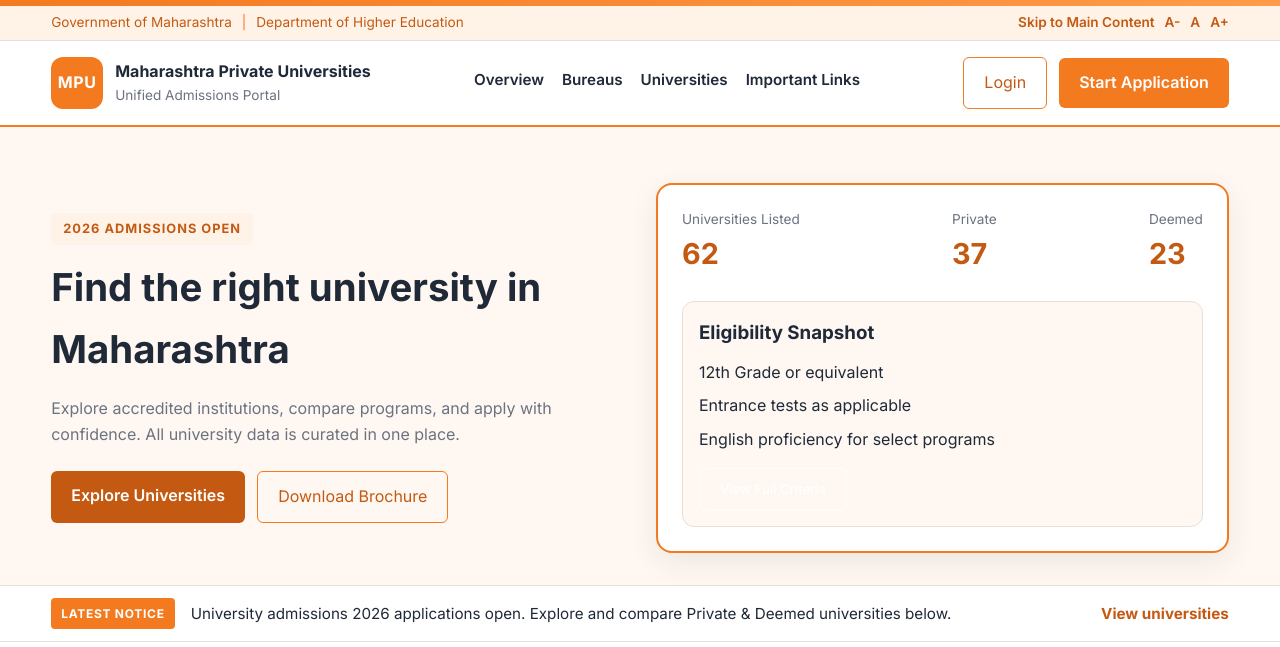
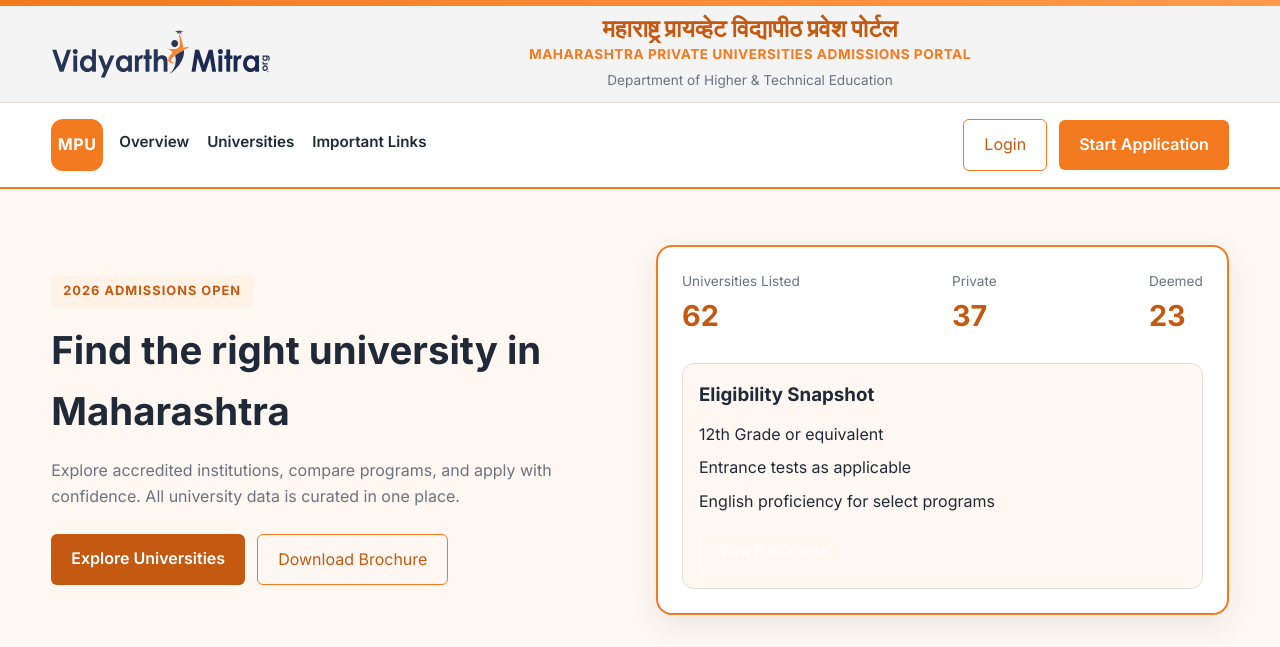
Before and after one commit to vm2026subscription-sketch/vm_private_universities, a Flask app: page / in a window 1280 px wide. Shown: the top 647 px of the page. Run offline with Flask 3, Linux system fonts and the light colour scheme.

Commit message:
add VM logo and navbar changed, removed bureaus page

```diff
--- a/app.py
+++ b/app.py
@@ -105,6 +105,37 @@ if GEMINI_API_KEY:
     gemini_model = genai.GenerativeModel(_pick_gemini_model())
 else:
     gemini_model = None
+
+
+def _local_chat_reply(message, language="en"):
+    text = (message or "").lower()
+    private_unis = [u for u in UNIVERSITIES if u.get("type") == "Private"]
+    deemed_unis = [u for u in UNIVERSITIES if u.get("type") == "Deemed"]
+    private_count = len(private_unis)
+    deemed_count = len(deemed_unis)
+
+    if any(word in text for word in ["count", "how many", "number", "किती", "संख्या"]):
+        if language == "mr":
+            return f"सध्या पोर्टलमध्ये {private_count} खाजगी आणि {deemed_count} मानित विद्यापीठांची नोंद आहे."
+        return f"The portal currently lists {private_count} private universities and {deemed_count} deemed universities."
+
+    if any(word in text for word in ["private", "खाजगी", "list", "names", "विद्यापीठ"]):
+        top_private = [u.get("name") for u in private_unis[:5] if u.get("name")]
+        if top_private:
+            if language == "mr":
+                return "उदाहरणार्थ काही खाजगी विद्यापीठे: " + ", ".join(top_private) + ". अधिक माहिती साठी Explore विभाग पहा."
+            return "Some private universities include: " + ", ".join(top_private) + ". You can view more in the Explore section."
+
+    if any(word in text for word in ["deemed", "मानित"]):
+        top_deemed = [u.get("name") for u in deemed_unis[:5] if u.get("name")]
+        if top_deemed:
+            if language == "mr":
+                return "काही मानित विद्यापीठे: " + ", ".join(top_deemed) + "."
+            return "Some deemed universities are: " + ", ".join(top_deemed) + "."
+
+    if language == "mr":
+        return "मी मदत करू शकतो: विद्यापीठांची यादी, प्रवेश माहिती, पात्रता आणि अधिकृत वेबसाइट दुवे. कृपया तुमचा प्रश्न थोडा अधिक स्पष्ट लिहा."
+    return "I can help with university lists, admissions info, eligibility, and official website links. Please share your question with a bit more detail."
 
 
 
@@ -253,15 +284,15 @@ def explore():
 
 @app.route("/chat", methods=["POST"])
 def chat():
-    if not gemini_model:
-        return jsonify({"error": "GEMINI_API_KEY is not configured."}), 500
-
     payload = request.get_json(silent=True) or {}
     message = (payload.get("message") or "").strip()
     language = payload.get("language", "en")  # Get language preference
 
     if not message:
         return jsonify({"error": "Message is required."}), 400
+
+    if not gemini_model:
+        return jsonify({"reply": _local_chat_reply(message, language), "source": "local"})
 
     # Build university context for Gemini
     private_unis = [u for u in UNIVERSITIES if u['type'] == 'Private']
@@ -294,14 +325,22 @@ def chat():
         )
 
     try:
-        response = gemini_model.generate_content(prompt)
+        response = gemini_model.generate_content(
+            prompt,
+            request_options={"timeout": 20},
+        )
         reply = (response.text or "").strip()
-        fallback = "क्षमस्व, मी प्रतिसाद तयार करू शकलो नाही." if language == "mr" else "Sorry, I couldn't generate a response."
-        return jsonify({"reply": reply or fallback})
+        if not reply:
+            reply = _local_chat_reply(message, language)
+            return jsonify({"reply": reply, "source": "local"})
+        return jsonify({"reply": reply, "source": "gemini"})
     except Exception as exc:
         app.logger.exception("Gemini API error")
-        error_msg = "प्रतिसाद तयार करण्यात अयशस्वी." if language == "mr" else "Failed to generate response."
-        return jsonify({"error": error_msg, "details": str(exc)}), 500
+        return jsonify({
+            "reply": _local_chat_reply(message, language),
+            "source": "local",
+            "note": "Fallback response used due to model error."
+        })
 
 
 @app.route("/download-brochure")
--- a/static/css/style.css
+++ b/static/css/style.css
@@ -44,43 +44,61 @@ body {
     background: linear-gradient(90deg, var(--primary), var(--accent));
 }
 
-.topbar__ribbon {
-    background: #fff3e8;
+.topbar__portal {
+    background: #f4f4f4;
     border-bottom: 1px solid var(--border);
-    font-size: 0.85rem;
 }
 
-.topbar__ribbon-inner {
+.topbar__portal-inner {
+    display: grid;
+    grid-template-columns: auto 1fr auto;
+    align-items: center;
+    gap: 24px;
+    padding: 10px 0;
+}
+
+.portal__left {
     display: flex;
     align-items: center;
-    justify-content: space-between;
-    padding: 6px 0;
-    gap: 12px;
-    flex-wrap: wrap;
 }
 
-.ribbon__left,
-.ribbon__right {
-    display: flex;
-    align-items: center;
-    gap: 10px;
-    color: var(--primary-dark);
+.portal__logo {
+    width: 220px;
+    max-width: 100%;
+    height: auto;
 }
 
-.divider {
-    color: var(--primary);
+.portal__center {
+    text-align: center;
+    color: var(--text);
 }
 
-.ribbon-link {
+.portal__title-mr {
     color: var(--primary-dark);
-    text-decoration: none;
-    font-weight: 600;
+    font-size: 1.5rem;
+    font-weight: 800;
+    line-height: 1.1;
 }
+
+.portal__title-en {
+    color: var(--primary);
+    font-size: 0.85rem;
+    font-weight: 700;
+    letter-spacing: 0.04em;
+    margin-top: 2px;
+}
+
+.portal__dept {
+    font-size: 0.85rem;
+    color: var(--muted);
+    margin-top: 4px;
+}
+
 
 .topbar__inner {
     display: flex;
     align-items: center;
-    justify-content: space-between;
+    justify-content: flex-start;
     padding: 16px 0;
     gap: 16px;
 }
@@ -116,6 +134,7 @@ body {
     display: flex;
     gap: 18px;
     flex-wrap: wrap;
+    margin-right: auto;
 }
 
 .nav a {
@@ -697,6 +716,26 @@ body {
 }
 
 @media (max-width: 768px) {
+    .topbar__portal-inner {
+        grid-template-columns: 1fr;
+        justify-items: center;
+        text-align: center;
+        gap: 10px;
+    }
+
+    .portal__logo {
+        width: 180px;
+    }
+
+    .portal__title-mr {
+        font-size: 1.1rem;
+    }
+
+    .portal__title-en,
+    .portal__dept {
+        font-size: 0.78rem;
+    }
+
     .topbar__inner {
         flex-direction: column;
         gap: 16px;
--- a/templates/index.html
+++ b/templates/index.html
@@ -11,32 +11,24 @@
 </head>
 <body>
     <header class="topbar">
-        <div class="topbar__ribbon">
-            <div class="container topbar__ribbon-inner">
-                <div class="ribbon__left">
-                    <span>Government of Maharashtra</span>
-                    <span class="divider">|</span>
-                    <span>Department of Higher Education</span>
+        <div class="topbar__portal">
+            <div class="container topbar__portal-inner">
+                <div class="portal__left">
+                    <img src="{{ url_for('static', filename='images/logo.svg') }}" alt="Vidyarthi Mitra" class="portal__logo" />
                 </div>
-                <div class="ribbon__right">
-                    <a href="#" class="ribbon-link">Skip to Main Content</a>
-                    <a href="#" class="ribbon-link">A-</a>
-                    <a href="#" class="ribbon-link">A</a>
-                    <a href="#" class="ribbon-link">A+</a>
+                <div class="portal__center">
+                    <p class="portal__title-mr">महाराष्ट्र प्रायव्हेट विद्यापीठ प्रवेश पोर्टल</p>
+                    <p class="portal__title-en">MAHARASHTRA PRIVATE UNIVERSITIES ADMISSIONS PORTAL</p>
+                    <p class="portal__dept">Department of Higher &amp; Technical Education</p>
                 </div>
             </div>
         </div>
         <div class="container topbar__inner">
             <div class="brand">
                 <div class="brand__logo">MPU</div>
-                <div class="brand__text">
-                    <p class="brand__title">Maharashtra Private Universities</p>
-                    <p class="brand__subtitle">Unified Admissions Portal</p>
-                </div>
             </div>
             <nav class="nav">
                 <a href="#overview">Overview</a>
-                <a href="#bureaus">Bureaus</a>
                 <a href="#universities">Universities</a>
                 <a href="#links">Important Links</a>
             </nav>
@@ -330,18 +322,21 @@
             chatMessages.appendChild(typing);
             chatMessages.scrollTop = chatMessages.scrollHeight;
 
+            const controller = new AbortController();
+            const timeoutId = setTimeout(() => controller.abort(), 20000);
+
             try {
                 const response = await fetch('/chat', {
                     method: 'POST',
                     headers: { 'Content-Type': 'application/json' },
-                    body: JSON.stringify({ message: text, language: currentLang })
+                    body: JSON.stringify({ message: text, language: currentLang }),
+                    signal: controller.signal
                 });
+                clearTimeout(timeoutId);
 
                 const contentType = response.headers.get('content-type') || '';
                 const isJson = contentType.includes('application/json');
                 const payload = isJson ? await response.json() : await response.text();
-
-                typing.remove();
 
                 if (response.ok && isJson && payload.reply) {
                     appendMessage(payload.reply, 'bot');
@@ -355,11 +350,15 @@
                     );
                 }
             } catch (error) {
-                typing.remove();
-                const errorMsg = currentLang === 'en'
-                    ? 'Unable to reach the server right now.'
-                    : 'सध्या सर्व्हरशी संपर्क साधू शकत नाही.';
+                clearTimeout(timeoutId);
+                const errorMsg = error.name === 'AbortError'
+                    ? (currentLang === 'en' ? 'Response timed out. Please try again.' : 'प्रतिसाद येण्यासाठी जास्त वेळ लागला. कृपया पुन्हा प्रयत्न करा.')
+                    : (currentLang === 'en' ? 'Unable to reach the server right now.' : 'सध्या सर्व्हरशी संपर्क साधू शकत नाही.');
                 appendMessage(errorMsg, 'bot');
+            } finally {
+                if (typing && typing.parentNode) {
+                    typing.remove();
+                }
             }
         });
 
```
Also changed, not shown: templates/explore.html (+8 -15 lines), templates/login.html (+8 -15 lines), templates/signup.html (+8 -15 lines), static/images/logo.svg (added).
